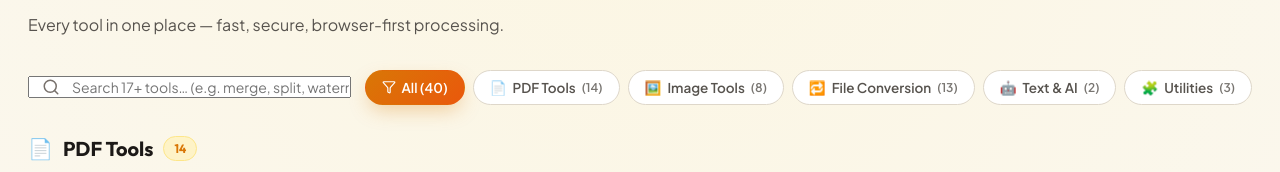
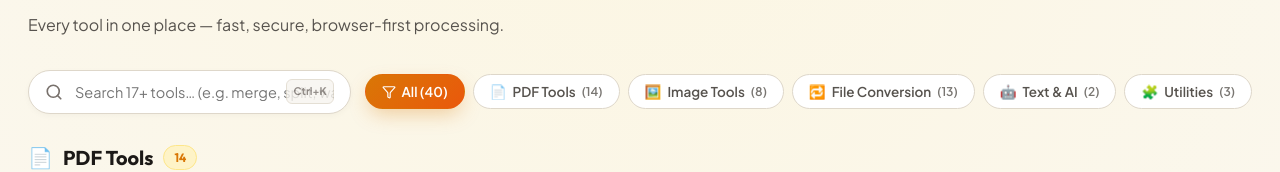
Before and after one commit to Aryan-Lade/DocZen, a React (Vite) app in the folder client/: page /tools in a window 1280 px wide. Shown: the part 158-330 px from the top of the page. Built offline with nearby package versions, Linux system fonts and the light colour scheme; no server answers; sample sign-in values are in the browser's storage.

Commit message:
Enhanced all search bar , fix it's UI

```diff
--- /dev/null
+++ b/client/src/components/SearchBar.tsx
@@ -0,0 +1,85 @@
+import { useEffect, useRef, useState } from 'react';
+import { Search, X } from 'lucide-react';
+
+interface SearchBarProps {
+  value: string;
+  onChange: (value: string) => void;
+  placeholder?: string;
+  minWidth?: number | string;
+}
+
+export default function SearchBar({
+  value,
+  onChange,
+  placeholder = 'Search...',
+  minWidth = 280,
+}: SearchBarProps) {
+  const [focused, setFocused] = useState(false);
+  const [isMac, setIsMac] = useState(false);
+  const inputRef = useRef<HTMLInputElement>(null);
+
+  useEffect(() => {
+    // Detect OS for shortcut badge
+    const ua = navigator.userAgent.toLowerCase();
+    setIsMac(ua.indexOf('mac') !== -1);
+  }, []);
+
+  useEffect(() => {
+    const handleKeyDown = (e: KeyboardEvent) => {
+      // Focus search on Ctrl+K (Windows/Linux) or Cmd+K (Mac) or '/' key
+      const isSearchShortcut =
+        (e.key === 'k' && (e.ctrlKey || e.metaKey)) ||
+        (e.key === '/' && document.activeElement?.tagName !== 'INPUT' && document.activeElement?.tagName !== 'TEXTAREA');
+
+      if (isSearchShortcut) {
+        e.preventDefault();
+        inputRef.current?.focus();
+      }
+    };
+
+    window.addEventListener('keydown', handleKeyDown);
+    return () => window.removeEventListener('keydown', handleKeyDown);
+  }, []);
+
+  const handleClear = () => {
+    onChange('');
+    inputRef.current?.focus();
+  };
+
+  const shortcutText = isMac ? '⌘K' : 'Ctrl+K';
+
+  return (
+    <div
+      className={`search-wrapper ${focused ? 'focused' : ''} ${!value ? 'no-clear' : ''}`}
+      style={{ minWidth }}
+    >
+      <div className="search-icon-wrapper">
+        <Search size={18} strokeWidth={2.2} />
+      </div>
+      <input
+        ref={inputRef}
+        type="text"
+        className="search-input"
+        placeholder={placeholder}
+        value={value}
+        onChange={(e) => onChange(e.target.value)}
+        onFocus={() => setFocused(true)}
+        onBlur={() => setFocused(false)}
+      />
+      {value && (
+        <button
+          type="button"
+          className="search-clear-btn"
+          onClick={handleClear}
+          title="Clear search"
+          aria-label="Clear search"
+        >
+          <X size={13} strokeWidth={3} />
+        </button>
+      )}
+      <div className="search-shortcut-badge" title={`Press ${shortcutText} or / to focus`}>
+        {shortcutText}
+      </div>
+    </div>
+  );
+}
--- a/client/src/index.css
+++ b/client/src/index.css
@@ -1607,3 +1607,128 @@ tr:hover td { background: var(--surface-subtle); }
   .mobile-nav-toggle { display: flex; }
   .main { padding: 24px 16px 60px; }
 }
+
+/* ================= PREMIUM SEARCH BAR ================= */
+.search-wrapper {
+  position: relative;
+  min-width: 280px;
+  flex: 1;
+  display: flex;
+  align-items: center;
+  background: var(--surface);
+  border: 1px solid var(--border-dark);
+  border-radius: var(--radius-xl);
+  box-shadow: var(--shadow-sm);
+  transition: all 0.25s cubic-bezier(0.16, 1, 0.3, 1);
+  overflow: hidden;
+}
+
+.search-wrapper:hover {
+  border-color: var(--border-focus);
+  box-shadow: var(--shadow-md);
+  transform: translateY(-1px);
+}
+
+.search-wrapper.focused {
+  border-color: var(--primary);
+  background: var(--input-focus-bg);
+  box-shadow: 0 0 0 4px rgba(217, 119, 6, 0.15), var(--shadow-lg);
+  transform: translateY(-1px);
+}
+
+.search-icon-wrapper {
+  position: absolute;
+  left: 16px;
+  display: flex;
+  align-items: center;
+  justify-content: center;
+  color: var(--text-sub);
+  transition: all 0.2s ease;
+  pointer-events: none;
+}
+
+.search-wrapper.focused .search-icon-wrapper {
+  color: var(--primary);
+  transform: scale(1.05);
+}
+
+.search-input {
+  width: 100%;
+  border: none !important;
+  background: transparent !important;
+  padding: 12px 16px 12px 46px;
+  font-size: 14.5px;
+  color: var(--text-main);
+  border-radius: var(--radius-xl);
+  transition: all 0.2s ease;
+  outline: none !important;
+}
+
+.search-input:focus {
+  box-shadow: none !important;
+  border-color: transparent !important;
+  outline: none !important;
+}
+
+.search-clear-btn {
+  position: absolute;
+  right: 16px;
+  background: var(--surface-subtle);
+  color: var(--text-muted);
+  border: 1px solid var(--border-light);
+  border-radius: 50%;
+  width: 22px;
+  height: 22px;
+  display: flex;
+  align-items: center;
+  justify-content: center;
+  cursor: pointer;
+  transition: all 0.2s ease;
+  padding: 0;
+  opacity: 0.8;
+  z-index: 2;
+}
+
+.search-clear-btn:hover {
+  background: var(--accent-rose-light);
+  color: var(--accent-rose);
+  border-color: rgba(225, 29, 72, 0.2);
+  transform: scale(1.08);
+}
+
+.search-shortcut-badge {
+  position: absolute;
+  right: 16px;
+  display: flex;
+  align-items: center;
+  gap: 2px;
+  padding: 3px 6px;
+  border-radius: 6px;
+  background: var(--surface-subtle);
+  border: 1px solid var(--border-dark);
+  font-family: inherit;
+  font-size: 10.5px;
+  font-weight: 700;
+  color: var(--text-sub);
+  pointer-events: none;
+  opacity: 0.8;
+  transition: all 0.2s ease;
+  z-index: 1;
+}
+
+.search-wrapper.focused .search-shortcut-badge,
+.search-wrapper:not(.no-clear) .search-shortcut-badge {
+  opacity: 0;
+  transform: scale(0.9);
+  pointer-events: none;
+}
+
+.search-wrapper.no-clear .search-clear-btn {
+  display: none;
+}
+
+@media (max-width: 600px) {
+  .search-shortcut-badge {
+    display: none;
+  }
+}
--- a/client/src/pages/Files.tsx
+++ b/client/src/pages/Files.tsx
@@ -2,7 +2,6 @@ import { useCallback, useEffect, useRef, useState } from 'react';
 import { api, errMessage, downloadBlob, formatBytes, formatDate } from '../lib/api';
 import {
   FileText,
-  Search,
   Download,
   Trash2,
   Edit3,
@@ -13,6 +12,7 @@ import {
   ChevronRight,
   Filter,
 } from 'lucide-react';
+import SearchBar from '../components/SearchBar';
 
 interface Doc {
   id: number;
@@ -172,28 +172,15 @@ export default function Files() {
 
       <div className="card" style={{ marginBottom: 20 }}>
         <div className="toolbar" style={{ borderBottom: 'none', padding: 0 }}>
-          <div style={{ position: 'relative', minWidth: 260, flex: 1 }}>
-            <Search
-              size={18}
-              style={{
-                position: 'absolute',
-                left: 14,
-                top: '50%',
-                transform: 'translateY(-50%)',
-                color: 'var(--text-sub)',
-              }}
-            />
-            <input
-              type="text"
-              placeholder="Search documents by title…"
-              value={search}
-              onChange={(e) => {
-                setSearch(e.target.value);
-                setPage(1);
-              }}
-              style={{ paddingLeft: 42, width: '100%' }}
-            />
-          </div>
+          <SearchBar
+            value={search}
+            onChange={(val) => {
+              setSearch(val);
+              setPage(1);
+            }}
+            placeholder="Search documents by title…"
+            minWidth={260}
+          />
 
           <div style={{ display: 'flex', alignItems: 'center', gap: 10 }}>
             <Filter size={16} style={{ color: 'var(--text-sub)' }} />
--- a/client/src/pages/Tools.tsx
+++ b/client/src/pages/Tools.tsx
@@ -1,7 +1,8 @@
 import { useMemo, useState } from 'react';
 import { Link } from 'react-router-dom';
 import { TOOLS, CATEGORIES, Tool } from '../lib/tools';
-import { Search, Filter } from 'lucide-react';
+import { Filter } from 'lucide-react';
+import SearchBar from '../components/SearchBar';
 
 export default function Tools() {
   const [query, setQuery] = useState('');
@@ -28,25 +29,12 @@ export default function Tools() {
       </div>
 
       <div className="toolbar">
-        <div style={{ position: 'relative', minWidth: 280, flex: 1 }}>
-          <Search
-            size={18}
-            style={{
-              position: 'absolute',
-              left: 14,
-              top: '50%',
-              transform: 'translateY(-50%)',
-              color: 'var(--text-sub)',
-            }}
-          />
-          <input
-            type="text"
-            placeholder="Search 17+ tools… (e.g. merge, split, watermark, ocr)"
-            value={query}
-            onChange={(e) => setQuery(e.target.value)}
-            style={{ paddingLeft: 42, width: '100%' }}
-          />
-        </div>
+        <SearchBar
+          value={query}
+          onChange={setQuery}
+          placeholder="Search 17+ tools… (e.g. merge, split, watermark, ocr)"
+        />
+
 
         <div className="cat-pills">
           <button
```
